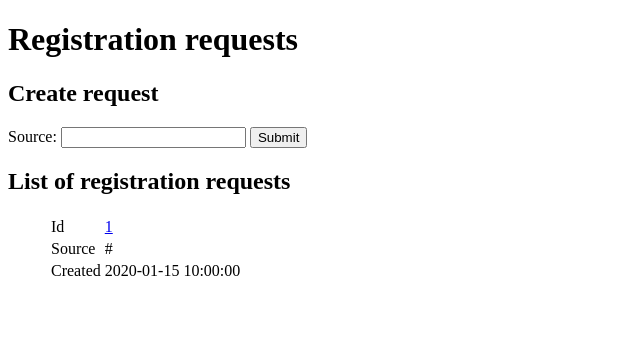
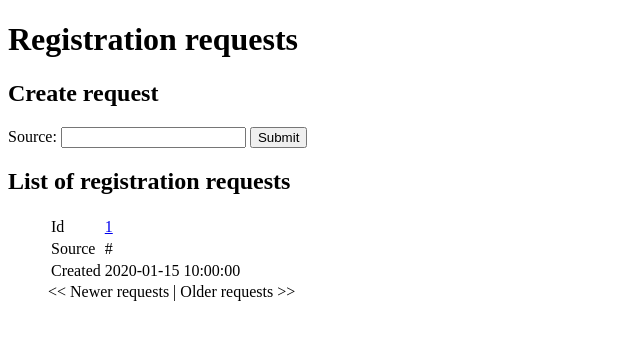
Before and after one commit to mhellmic/http-api, a Flask app: template eudat_http_api/templates/requests.html in a window 1280 px wide. Shown: the top 340 px of the page, without its empty margins (0-640 px from the left). Run offline with Flask 2, Linux system fonts and the light colour scheme; the template is opened without the code that fills it: values that come from a table or form of the project are taken from there, others are empty; tables that the repository leaves empty hold one stand-in row (values such as "Sample post").

Commit message:
Pagination of requests introduced

```diff
--- a/config.py
+++ b/config.py
@@ -7,9 +7,10 @@ SECRET_KEY = 'longkeyinthefuture'
 USERNAME = 'httpapi'
 PASSWORD = 'allbutdefault'
 
-USE_IRODS_AUTHENTICATION = False
+USE_IRODS_AUTHENTICATION = True
 
 SQLALCHEMY_DATABASE_URI = 'sqlite:///'+os.path.join(basedir, 'http.db')
+REQUESTS_PER_PAGE = 5
 
 RODSHOST = 'localhost'
 RODSPORT = 1247
--- a/eudat_http_api/templates/requestcreated.html
+++ b/eudat_http_api/templates/requestcreated.html
@@ -10,6 +10,8 @@
 <p>
   Your request ID is <a href="{{ url_for('get_request',request_id=request.id) }}">{{ request.id }}</a>.
   Follow the link to see the progress.
+
+  <a href="{{ url_for('get_requests') }}">Back to request list</a>
 </p>
 </body>
 </html>
--- a/eudat_http_api/templates/requests.html
+++ b/eudat_http_api/templates/requests.html
@@ -16,9 +16,12 @@
 
 <h2>List of registration requests</h2>
 <ul>
-    {% for request in requests %}
+    {% for request in requests.items %}
       {% include 'request.html' %}
     {% endfor %}
+
+    {% if requests.has_prev %}<a href="{{ url_for('get_requests', page = requests.prev_num) }}"><< Newer requests</a>{% else %}<< Newer requests{% endif %} |
+    {% if requests.has_next %}<a href="{{ url_for('get_requests', page = requests.next_num) }}">Older requests >></a>{% else %}Older requests >>{% endif %}
 </ul>
 </body>
 </html>
```
Also changed, not shown: eudat_http_api/routes.py (+7 -2 lines).
